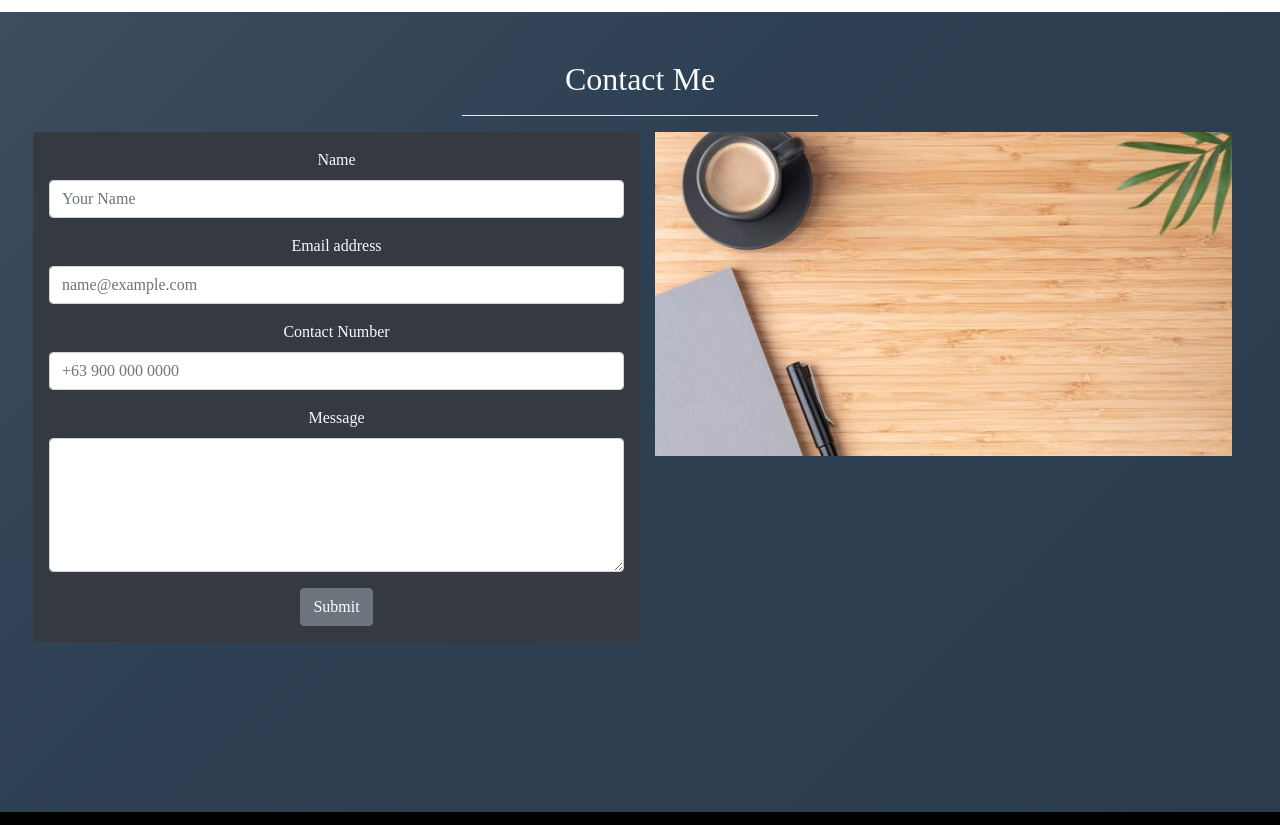
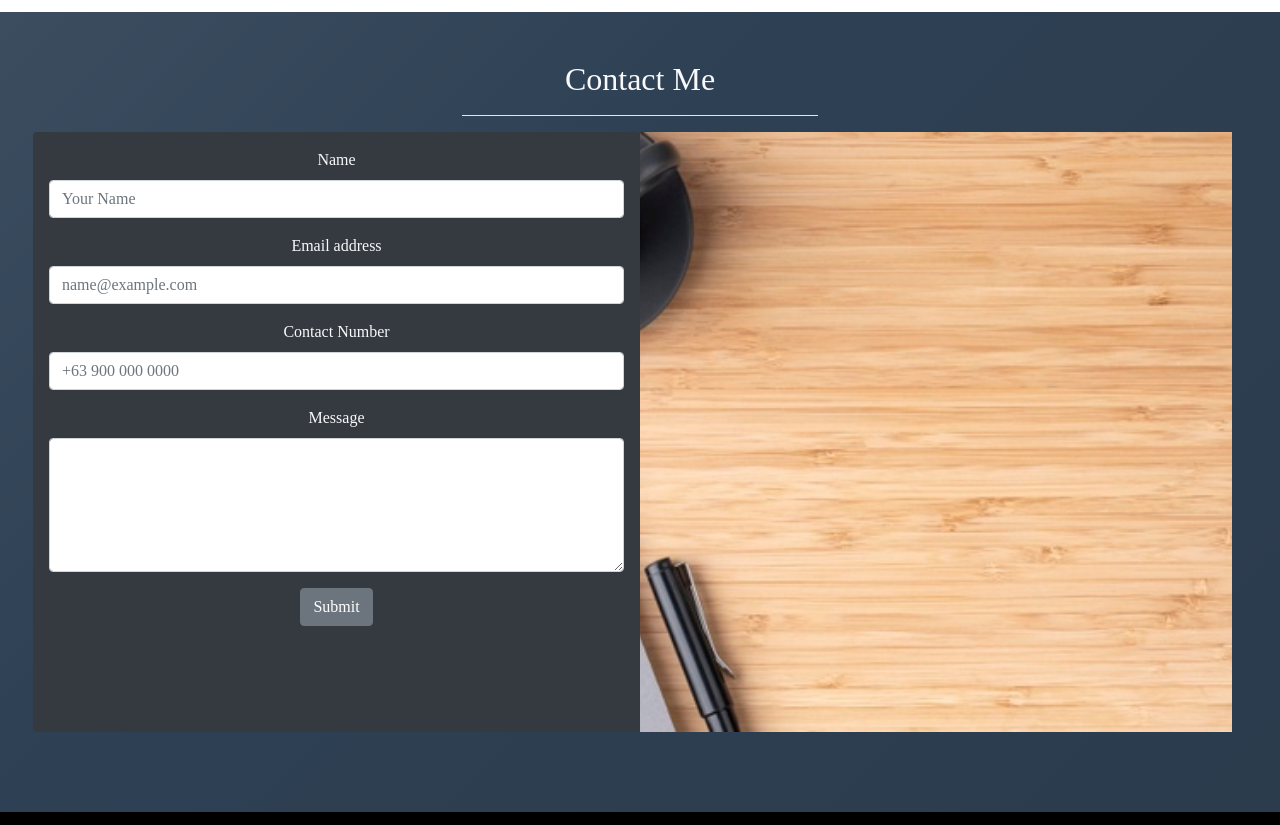
Before and after one commit to garciakarlo/webportfolio, a plain HTML site: page capstone.html in a window 1280 px wide. Shown: the part 2900-3725 px from the top of the page. Drawn offline with nearby package versions, Linux system fonts and the light colour scheme.

Commit message:
edited code

```diff
--- a/capstone.html
+++ b/capstone.html
@@ -244,8 +244,9 @@
 							</div>
 					</form>
 
-					<div class="col-xl-6 d-none d-xl-block">
-						<img src="./images/table.jpg" class="w-100">
+
+					<div class="col-xl-6 d-none d-xl-block pic" style="padding-left: 0 !important;">
+						<img src="./images/table.jpg" class="w-100" style="height: 600px; object-fit: cover;">
 
 					</div>
 
--- a/style.css
+++ b/style.css
@@ -79,3 +79,11 @@ nav{
 
 
 }
+
+form{
+    margin-right: none !important;
+}
+
+.pic{
+    margin-left: none !important;
+}
```
